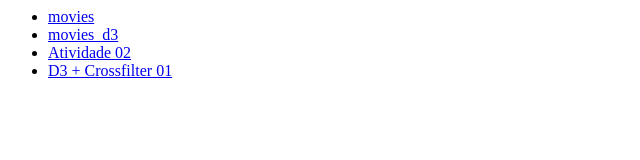
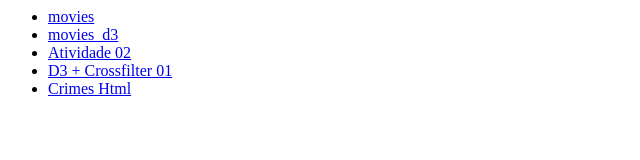
Before and after one commit to SousaItalo/datavis, a plain HTML site: page index.html in a window 1280 px wide. Shown: the whole page, without its empty margins (0-640 px from the left). Drawn offline with Linux system fonts and the light colour scheme.

Commit message:
Index atualizacao

```diff
--- a/index.html
+++ b/index.html
@@ -8,6 +8,7 @@
       <li><a href="http://sousaitalo.github.io/datavis/movies_d3.html">movies_d3</li>
       <li><a href="http://sousaitalo.github.io/datavis/tarefa2.html">Atividade 02</li>
       <li><a href="http://sousaitalo.github.io/datavis/web_vis_d3_2/movies_d3_dc.html">D3 + Crossfilter 01</li>
+        <li><a href="http://sousaitalo.github.io/datavis/crimes.html">Crimes Html</li>
     <ul>
   </body>
 </html>
```
